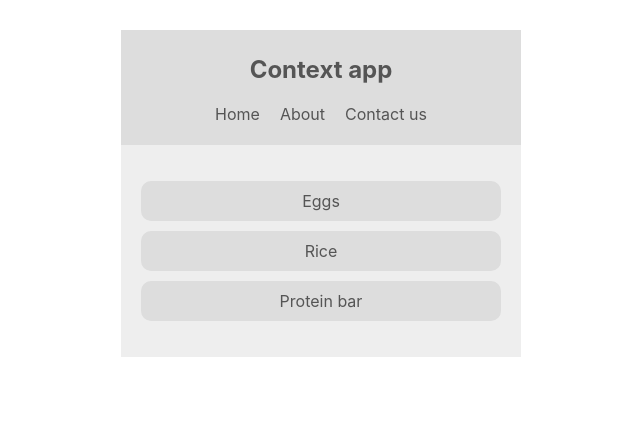
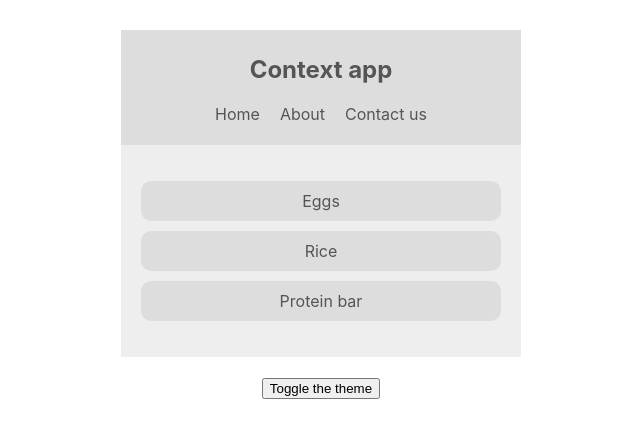
Before and after one commit to bnguyen12/foodTracker, a React (Create React App) app in the folder foodtracker/: page / in a window 1280 px wide. Shown: the top 438 px of the page, without its empty margins (319-959 px from the left). Built offline with nearby package versions, Linux system fonts and the light colour scheme.

Commit message:
Made toggle to update theme

```diff
--- a/foodtracker/src/App.js
+++ b/foodtracker/src/App.js
@@ -3,6 +3,7 @@
 import Navbar from './components/Navbar';
 import FoodList from './components/FoodList';
 import ThemeContextProvider from './contexts/ThemeContext';
+import ThemeToggle from './components/ThemeToggle';
 
 function App() {
   return (
@@ -10,6 +11,7 @@
       <ThemeContextProvider>
         <Navbar/>
         <FoodList/>
+        <ThemeToggle/>
       </ThemeContextProvider>
     </div>
   );
--- /dev/null
+++ b/foodtracker/src/components/ThemeToggle.js
@@ -0,0 +1,14 @@
+import React, { Component } from 'react';
+import { ThemeContext } from '../contexts/ThemeContext';
+
+class ThemeToggle extends Component {
+  static contextType = ThemeContext;
+  render() {
+    const { toggleTheme } = this.context;
+    return (
+      <button onClick={toggleTheme}>Toggle the theme</button>
+    );
+  }
+}
+
+export default ThemeToggle;
--- a/foodtracker/src/contexts/ThemeContext.js
+++ b/foodtracker/src/contexts/ThemeContext.js
@@ -9,10 +9,17 @@
     light: { syntax: '#555', ui: '#ddd', bg: '#eee' },
     dark: { syntax: '#ddd', ui: '#333', bg: '#555' }
   }
+
+  toggleTheme = () => {
+    this.setState(prevState => {
+      return { isLightTheme: !prevState.isLightTheme }
+    });
+  }
+
   render() {
     return (
       // spreads out everything in state into "value"
-      <ThemeContext.Provider value={{...this.state}}>
+      <ThemeContext.Provider value={{...this.state, toggleTheme: this.toggleTheme }}>
         {/* the components that the context provider encapsulates */}
         {this.props.children}
       </ThemeContext.Provider>
```
